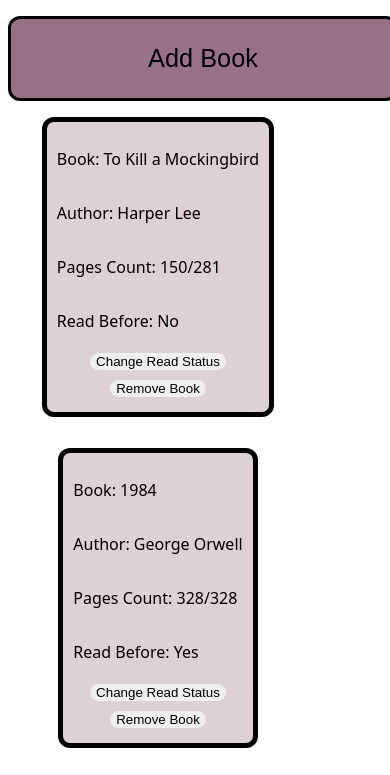
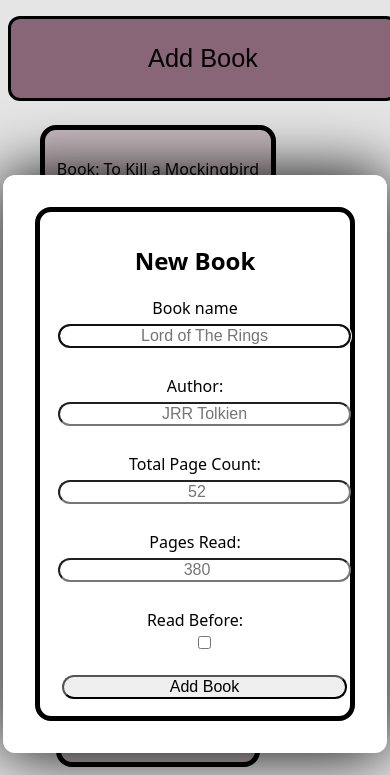
Before and after one commit to MarcWolpert/book_library, a plain HTML site: page index.html in a window 390 px wide. Shown: the top 775 px of the page. Drawn offline with Linux system fonts and the light colour scheme.

Commit message:
style: Updated spacing responsiveness

```diff
--- a/book.js
+++ b/book.js
@@ -1,4 +1,4 @@
-const myLibrary=[
+const myLibrary = [
   ["To Kill a Mockingbird", "Harper Lee", 150, 281, false],
   ["1984", "George Orwell", 328, 328, true],
   ["Pride and Prejudice", "Jane Austen", 120, 432, false],
@@ -13,82 +13,76 @@ const myLibrary=[
   ["Jane Eyre", "Charlotte Brontë", 390, 500, false],
   ["The Odyssey", "Homer", 200, 541, false],
   ["Don Quixote", "Miguel de Cervantes", 700, 1072, false],
-        ["Ulysses", "James Joyce", 50, 730, false]
+  ["Ulysses", "James Joyce", 50, 730, false],
 ];
-let id=0;
-// function Book(name, author, pages,totalPages, isRead){
-//     this.name=name;
-//     this.author=author;
-//     this.pages=pages;
-//     this.totalPages=totalPages;
-//     this.isRead= (isRead? "Yes": "No");
-// }
-class Book{
-    constructor(name,author,pages,totalPages,isRead){
-        this.name=name;
-        this.author=author;
-        this.pages=pages;
-        this.totalPages=totalPages;
-        this.isRead= (isRead? "Yes": "No");
-    };
+let id = 0;
 
-};
+class Book {
+  constructor(name, author, pages, totalPages, isRead) {
+    this.name = name;
+    this.author = author;
+    this.pages = pages;
+    this.totalPages = totalPages;
+    this.isRead = isRead ? "Yes" : "No";
+  }
+}
 
+function addBookToLibrary(book) {
+  const cardDiv = document.createElement("div");
+  cardDiv.className = "card";
 
-function addBookToLibrary(book){
-    const cardDiv=document.createElement("div");
-    cardDiv.className="card";
+  const bookName = document.createElement("p");
+  bookName.className = "book cardAttributes";
+  bookName.textContent = `Book: ${book.name}`;
 
-    const bookName=document.createElement("p");
-    bookName.className="book cardAttributes";
-    bookName.textContent=`Book: ${book.name}`;
+  const authorName = document.createElement("p");
+  authorName.className = "author cardAttributes";
+  authorName.textContent = `Author: ${book.author}`;
 
-    const authorName=document.createElement("p");
-    authorName.className="author cardAttributes";
-    authorName.textContent=`Author: ${book.author}`;
+  const pagesRead = document.createElement("p");
+  pagesRead.className = "isRead cardAttributes";
+  pagesRead.textContent = `Pages Count: ${book.pages}/${book.totalPages}`;
 
-    const pagesRead=document.createElement("p");
-    pagesRead.className="isRead cardAttributes";
-    pagesRead.textContent=`Pages Count: ${book.pages}/${book.totalPages}`;
+  const readBefore = document.createElement("p");
+  readBefore.className = "isRead cardAttributes";
+  readBefore.textContent = `Read Before: ${book.isRead}`;
 
-    const readBefore=document.createElement("p");
-    readBefore.className="isRead cardAttributes";
-    readBefore.textContent=`Read Before: ${book.isRead}`
+  const buttonChangeReadStatus = document.createElement("button");
+  buttonChangeReadStatus.className = "changeReadStatus";
+  buttonChangeReadStatus.textContent = `Change Read Status`;
 
-    const buttonChangeReadStatus=document.createElement("button");
-    buttonChangeReadStatus.className="changeReadStatus";
-    buttonChangeReadStatus.textContent=`Change Read Status`;
+  const buttonRemoveBook = document.createElement("button");
+  buttonRemoveBook.className = "removeBook";
+  buttonRemoveBook.textContent = `Remove Book`;
 
-    const buttonRemoveBook=document.createElement("button");
-    buttonRemoveBook.className="removeBook";
-    buttonRemoveBook.textContent=`Remove Book`;
-
-
-    const removeCard=function(){
+  const removeCard = function () {
     cardDiv.remove();
     //search in array
-        for (let i=0; i<myLibrary.length; i++){
-            console.log(book.name, myLibrary[i][0]);
-            if (book.name===myLibrary[i][0]){
-                myLibrary.splice(i,1);
+    for (let i = 0; i < myLibrary.length; i++) {
+      if (book.name === myLibrary[i][0]) {
+        myLibrary.splice(i, 1);
         break;
       }
     }
-        console.log(myLibrary);
+  };
+  const changeReadStatus = function () {
+    if (readBefore.textContent.search("Yes") !== -1) {
+      book.isRead = "No";
+      readBefore.textContent = readBefore.textContent.replace(
+        "Yes",
+        book.isRead
+      );
+    } else {
+      book.isRead = "Yes";
+      readBefore.textContent = readBefore.textContent.replace(
+        "No",
+        book.isRead
+      );
     }
-    const changeReadStatus=function(){
-        if (readBefore.textContent.search("Yes")!==-1){
-            book.isRead="No";
-            readBefore.textContent=readBefore.textContent.replace("Yes", book.isRead);
-        } else{
-            book.isRead="Yes";
-            readBefore.textContent=readBefore.textContent.replace("No", book.isRead);
-        }
-        console.log(book.isRead);
-    }
+  };
 
-    buttonChangeReadStatus.addEventListener("click",changeReadStatus);
-    buttonRemoveBook.addEventListener("click",removeCard );
+  buttonChangeReadStatus.addEventListener("click", changeReadStatus);
+  buttonRemoveBook.addEventListener("click", removeCard);
 
   cardDiv.appendChild(bookName);
   cardDiv.appendChild(authorName);
@@ -97,50 +91,121 @@ function addBookToLibrary(book){
   cardDiv.appendChild(buttonChangeReadStatus);
   cardDiv.appendChild(buttonRemoveBook);
 
-    const bookList=document.querySelector(".bookList");
+  const bookList = document.querySelector(".bookList");
   bookList.append(cardDiv);
 }
 
-
-
-for (let i=0; i<myLibrary.length; i++){
+for (let i = 0; i < myLibrary.length; i++) {
   // for (let i=0; i<3; i++){
-    const b=myLibrary[i]
-    const book1=new Book(b[0],b[1],b[2],b[3],b[4]);
-    console.log(book1);
+  const b = myLibrary[i];
+  const book1 = new Book(b[0], b[1], b[2], b[3], b[4]);
   addBookToLibrary(book1);
 }
 
+const modal = document.getElementById("modal");
+const addBookButton = document.getElementsByClassName("addBook")[0];
 
-const modal=document.getElementById("modal");
-console.log(modal);
-const addBookButton=document.getElementsByClassName("addBook")[0];
-console.log(addBookButton);
-
-addBookButton.addEventListener("click",()=>{
+addBookButton.addEventListener("click", () => {
   modal.showModal();
-})
+});
 // addBookButton.addEventListener("click",showModalDialog);
-modal.addEventListener("click",(event)=>{
-    if (event.target===modal){
+modal.addEventListener("click", (event) => {
+  if (event.target === modal) {
     modal.close();
   }
-})
+});
 
 const newBookForm = document.querySelector("#submitNewBook");
-
 
 function submit(event) {
   event.preventDefault();
   const formData = new FormData(event.target);
-    const output=[];
-    formData.forEach((value,key)=>{
+  const output = [];
+  formData.forEach((value, key) => {
     output.push(value);
-    })
-    const newBook=new Book(output[0],output[1],output[2],output[3],output[4]);
-    console.log(newBook);
+  });
+  const newBook = new Book(
+    output[0],
+    output[1],
+    output[2],
+    output[3],
+    output[4]
+  );
   addBookToLibrary(newBook);
   newBookForm.reset();
-    modal.close()
+  modal.close();
 }
 newBookForm.addEventListener("submit", submit);
+
+modal.showModal();
+
+//form validation for modal
+const form = document.getElementById("submitNewBook");
+const inputs = form.getElementsByTagName("input");
+
+//define the constraints:
+//book name: text,1 to 32 characters
+//author: text,1 to 32 characters
+//total page count: number,0 to 10,000
+//pages read: number,0 to 10,000
+//read before: checkbox,yes or no
+
+function formConstraints(input) {
+  for (input of inputs) {
+    const type = input.type;
+    console.log(type);
+    console.log(type);
+    switch (type) {
+      case "number":
+        input.addEventListener("input", () => {
+          if (input.validity.valid) {
+            input.setCustomValidity("");
+          }
+          const inputValue = Number(input.value);
+          if (inputValue > 10000 || inputValue < 0) {
+            input.setCustomValidity(
+              "Please enter a number between 0 and 10,000"
+            );
+          }
+        });
+      case "text":
+        input.addEventListener("input", () => {
+          if (input.validity.valid) {
+            input.setCustomValidity("");
+          }
+          const inputValue = input.value;
+          if (
+            inputValue.length > input.maxlength ||
+            inputValue.length < input.minlength
+          ) {
+            input.setCustomValidity(
+              "Please enter a name between 0 and 32 characters long"
+            );
+          }
+        });
+      case "checkbox":
+        input.addEventListener("input", () => {
+          if (input.validity.valid) {
+            input.setCustomValidity("");
+          }
+          const inputValue = input.value.value;
+          if (inputValue > 10000 || inputValue < 0) {
+            input.setCustomValidity(
+              "Please enter a number between 0 and 10,000"
+            );
+          }
+        });
+      default:
+        break;
+    }
+  }
+}
+
+formConstraints(inputs);
+
+// inputs[-1].addEventListener("submit", () => {
+//   for (input of inputs.slice(-1)) {
+//     if (input.validity.valid) {
+//     }
+//   }
+// });
--- a/index.html
+++ b/index.html
@@ -1,10 +1,14 @@
-<!DOCTYPE html>
+<!doctype html>
 <html lang="en">
   <head>
-    <meta charset="UTF-8">
-    <meta name="viewport" content="width=device-width, initial-scale=1.0" rel="noopener noreferrer">
+    <meta charset="UTF-8" />
+    <meta
+      name="viewport"
+      content="width=device-width, initial-scale=1.0"
+      rel="noopener noreferrer"
+    />
     <title>Book Library</title>
-    <link rel="stylesheet" href="styles.css">
+    <link rel="stylesheet" href="styles.css" />
     <script src="book.js" defer></script>
   </head>
   <body>
@@ -12,30 +16,66 @@
       <!-- <p id="bookCount" class="bookStats">Book Count: 0</p>
         <p id="authorCount" class="bookStats">Author Count: 0</p> -->
       <button class="addBook" class="bookStats">Add Book</button>
-
     </div>
-    <div class="bookList">
-    </div>
-    <dialog id="modal" >
-        <form style="background-color:white" action="/nowhere" method="dialog" class="card newBook" id="submitNewBook">
+    <div class="bookList"></div>
+    <dialog id="modal" show>
+      <form
+        style="background-color: white"
+        action="/nowhere"
+        method="dialog"
+        class="card newBook"
+        id="submitNewBook"
+      >
         <h2>New Book</h2>
         <label for="bookName">Book name</label>
-            <input type="text" name="bookName" id="bookInput" placeholder="Lord of The Rings">
-            <br>
+        <input
+          type="text"
+          name="bookName"
+          id="bookInput"
+          placeholder="Lord of The Rings"
+          minlength="0"
+          maxlength="32"
+          required
+        />
+        <br />
         <label for="authorName">Author: </label>
-            <input type="text" name="authorName" id="authorInput" placeholder="JRR Tolkien">
-            <br>
+        <input
+          type="text"
+          name="authorName"
+          id="authorInput"
+          placeholder="JRR Tolkien"
+          minlength="0"
+          maxlength="32"
+          required
+        />
+        <br />
         <label for="pagesCount">Total Page Count: </label>
-            <input type="number" name="pagesCount" id="pagesInput" placeholder="52">
-            <br>
+        <input
+          type="number"
+          name="pagesCount"
+          id="pagesInput"
+          placeholder="52"
+          min="0"
+          max="10000"
+          required
+        />
+        <br />
         <label for="pagesTotalRead">Pages Read:</label>
-            <input type="number" name="pagesTotalRead" id="pagesRead" placeholder="380">
-            <br>
+        <input
+          type="number"
+          name="pagesTotalRead"
+          id="pagesRead"
+          placeholder="380"
+          min="0"
+          max="10000"
+          required
+        />
+        <br />
         <div>
           <label for="readBefore" id="readInputText">Read Before: </label>
-                <input type="checkbox" name="readBefore" id="readInput">
+          <input type="checkbox" name="readBefore" id="readInput" required />
         </div>
-            <input type="submit" value="Add Book" id="submitNewBook">
+        <input type="submit" value="Add Book" id="submitNewBook" />
       </form>
     </dialog>
   </body>
--- a/styles.css
+++ b/styles.css
@@ -1,113 +1,118 @@
-:root{
-    font-family:system-ui, -apple-system, BlinkMacSystemFont, 'Segoe UI', Roboto, Oxygen, Ubuntu, Cantarell, 'Open Sans', 'Helvetica Neue', sans-serif;
+:root {
+  font-family:
+    system-ui,
+    -apple-system,
+    BlinkMacSystemFont,
+    "Segoe UI",
+    Roboto,
+    Oxygen,
+    Ubuntu,
+    Cantarell,
+    "Open Sans",
+    "Helvetica Neue",
+    sans-serif;
   /* background-color: #9DBF9E; */
 }
 
-
-
-
-.bookRibbon{
-    display:flex;
-    height:12vh;
-    width:100vw;
+.bookRibbon {
+  display: flex;
+  height: 12vh;
+  width: 100vw;
   /* background-color:#d0d6b5; */
-    justify-content:space-around;
-    align-items:center;
-    .bookStats{
-        font-weight:500;
-        font-size:1.5rem;
+  justify-content: space-around;
+  align-items: center;
+  .bookStats {
+    font-weight: 500;
+    font-size: 1.5rem;
   }
-    button{
-        background-color:#987284;
-        border:solid black;
-        color:black;
-        font-weight:500;
-        font-size:3vh;
-        border-radius:12px;
-        height:10vh;
-        width:max(12vh,400px);
+  button {
+    background-color: #987284;
+    border: solid black;
+    color: black;
+    font-weight: 500;
+    font-size: 3vh;
+    border-radius: 12px;
+    height: 10vh;
+    width: max(12vh, 400px);
     /* height:min(5vw,75px); */
   }
-    button:hover{
+  button:hover {
     /* background-color:#ee7674; */
-        color:white;
-        box-shadow:0 0 1rem white;
+    color: white;
+    box-shadow: 0 0 1rem white;
   }
 }
-.bookList{
-    height:30vh;
-    width:100vw;
+.bookList {
+  height: 30vh;
+  width: 100vw;
   /* background-color:#f9b5ac; */
-    display:grid;
-    grid-template-columns:repeat(auto-fit,minmax(300px,15vw));
-    justify-items:center;
-    gap:15px;
+  display: grid;
+  grid-template-columns: repeat(auto-fit, minmax(300px, 15vw));
+  justify-items: center;
 }
-.card{
-    display:flex;
-    flex-direction:column;
-    justify-content:space-between;
-    align-items:flex-start;
-    background-color:#ddd0d6;
-    padding:10px;
-    border-radius:12px;
-    margin:2vw;
-    border:solid black;
+.card {
+  display: flex;
+  flex-direction: column;
+  justify-content: space-between;
+  align-items: flex-start;
+  background-color: #ddd0d6;
+  padding: 0.75rem;
+  border-radius: 1rem;
+  margin: 1rem;
+  border: solid black;
   /* border-color:white; */
-    border-width:thick;
-    button{
-        margin:5px;
-        border:none;
-        border-radius:12px;
-        align-self:center;
+  border-width: thick;
+  button {
+    margin: 0.33rem;
+    border: none;
+    border-radius: 12px;
+    align-self: center;
   }
-    button:hover{
-        box-shadow:0 0 0.5rem black;
+  button:hover {
+    box-shadow: 0 0 0.5rem black;
   }
 }
-.card:hover{
-    box-shadow:0 0 1rem black;
+.card:hover {
+  box-shadow: 0 0 1rem black;
 }
 
-
-
-dialog{
+dialog {
   /* display:none; */
-    border-radius:12px;
-    position:fixed;
-    z-index:1;
-    left:0%;
-    top:10%;
-    text-align:center;
-    border:none;
-    box-shadow:0 0 100px black;
-    .card.newBook{
-        background-color:white;
-        align-items:center;
-        h2{
-            justify-self:center;
+  border-radius: 0.75rem;
+  position: fixed;
+  z-index: 1;
+  left: 0%;
+  top: 10%;
+  text-align: center;
+  border: none;
+  box-shadow: 0 0 4rem black;
+  .card.newBook {
+    background-color: white;
+    align-items: center;
+    h2 {
+      justify-self: center;
       align-self: center;
     }
-        input{
-            margin:5px;
-            color:black;
-            font-weight:500;
-            font-size:1rem;
-            border-radius:12px;
-            height:inherit;
-            margin-left:2vw;
+    input {
+      margin: 5px;
+      color: black;
+      font-weight: 500;
+      font-size: 1rem;
+      border-radius: 0.75rem;
+      margin-left: 1.5rem;
+      width: 32ch;
     }
-        input::placeholder{
-            text-align:center;
+    input::placeholder {
+      text-align: center;
     }
-        div{
-            margin-bottom:15px;
+    div {
+      margin-bottom: 1rem;
     }
-        #submitNewBook{
-            color:black;
+    #submitNewBook {
+      color: black;
     }
   }
-    .card:hover{
-        box-shadow:none;
+  .card:hover {
+    box-shadow: none;
   }
 }
```
Lines whose indentation alone changed are shown as unchanged.
